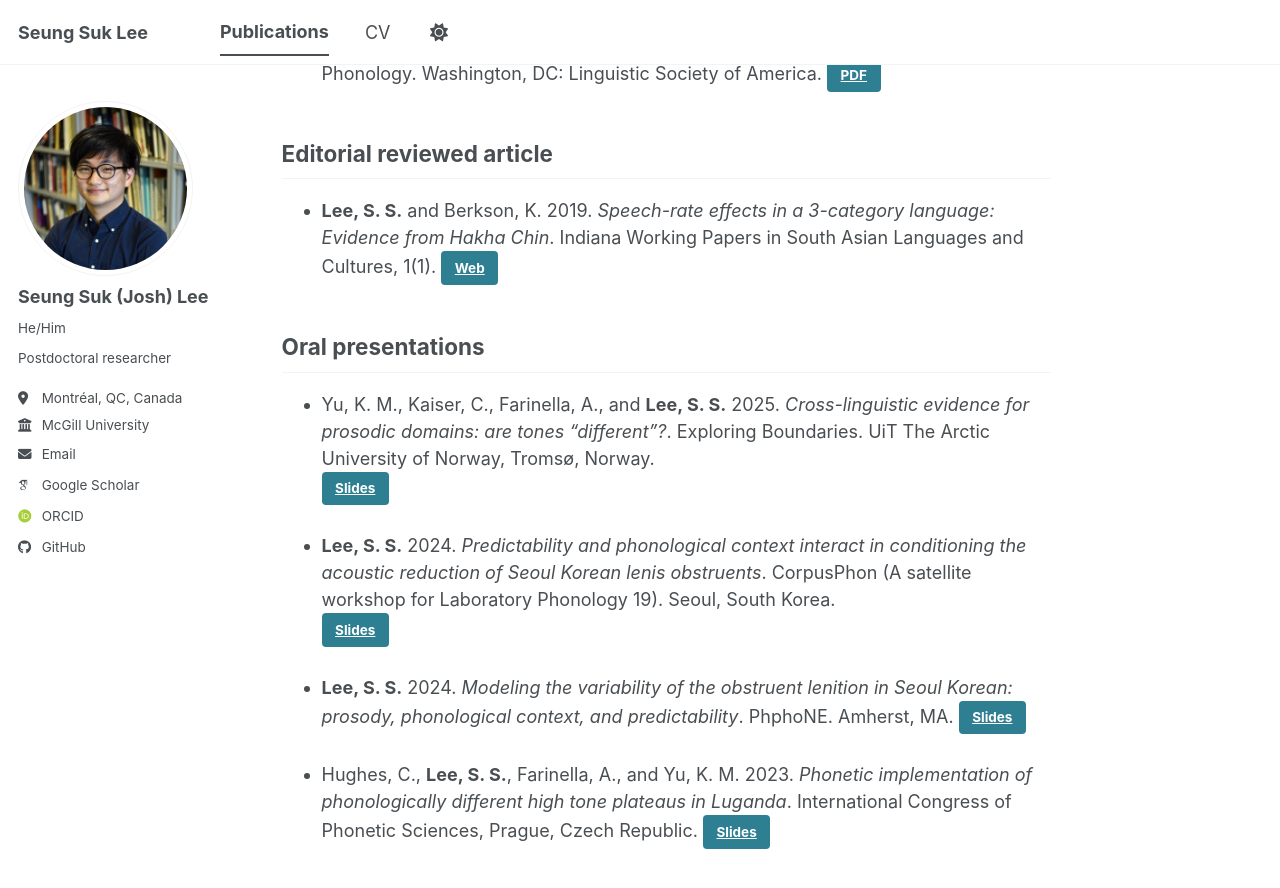
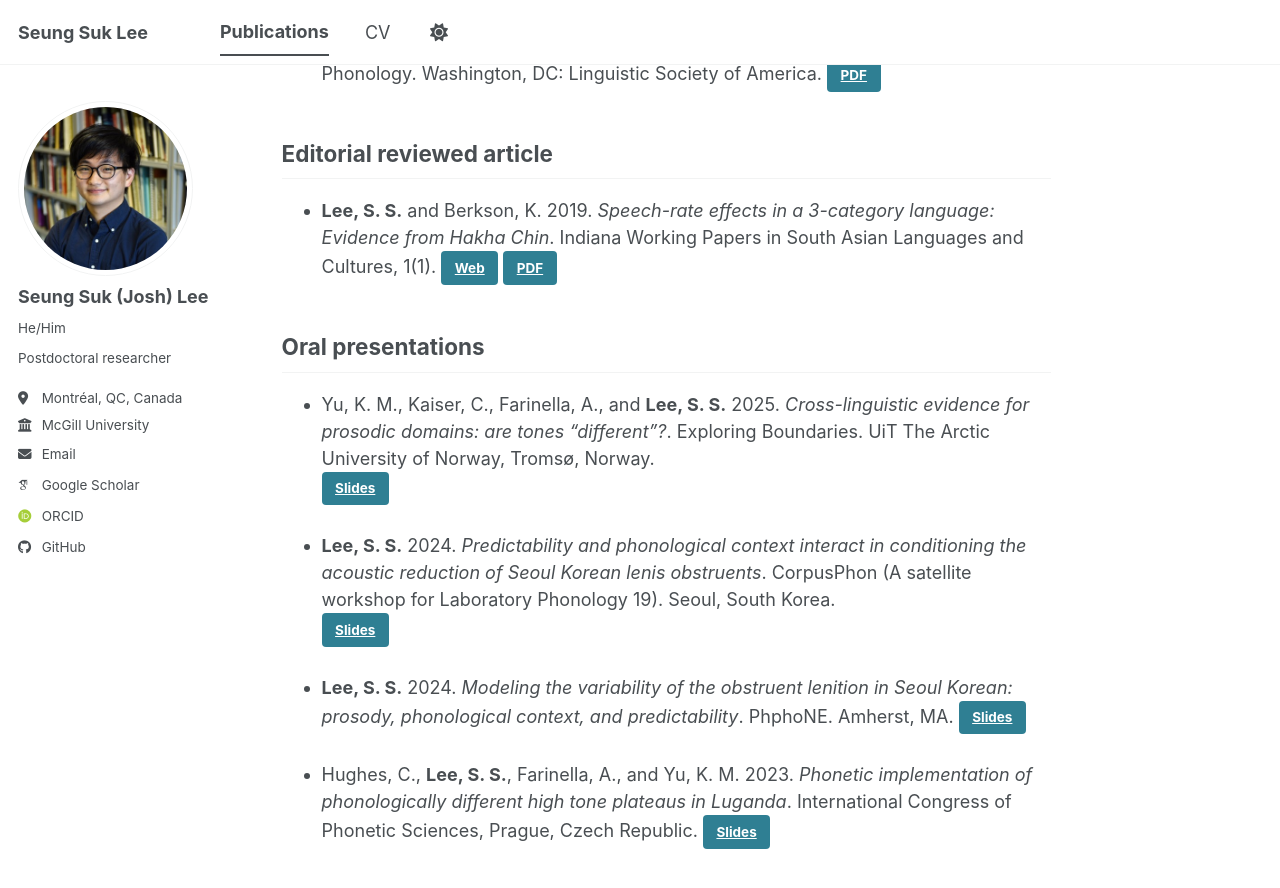
Before and after one commit to seungsuklee/seungsuklee.github.io, a Jekyll site: the page built from _pages/pubs.md, in a window 1280 px wide and 900 px high, scrolled down 1336 px. Shown: the top 888 px of the window. Built offline with Jekyll 4.4.1, drawn with Linux system fonts in a browser that asks for light colours; some web fonts are replaced; a script bundle is joined from its source files by our own code; library files that are not in the unit come from our copies.

Commit message:
Add PDF link for editorial reviewed article

```diff
--- a/_pages/pubs.md
+++ b/_pages/pubs.md
@@ -41,6 +41,7 @@
 
 - **Lee, S. S.** and Berkson, K. 2019. *Speech-rate effects in a 3-category language: Evidence from Hakha Chin*. Indiana Working Papers in South Asian Languages and Cultures, 1(1).
 <a class="btn" href="https://scholarworks.iu.edu/journals/index.php/iwpsalc/article/view/27453" target="_blank">Web</a>
+<a class="btn" href="https://seungsuklee.github.io/files/SS Lee, Berkson_2019_IWPSALC.pdf" target="_blank">PDF</a>
 
 ## Oral presentations
 
```
